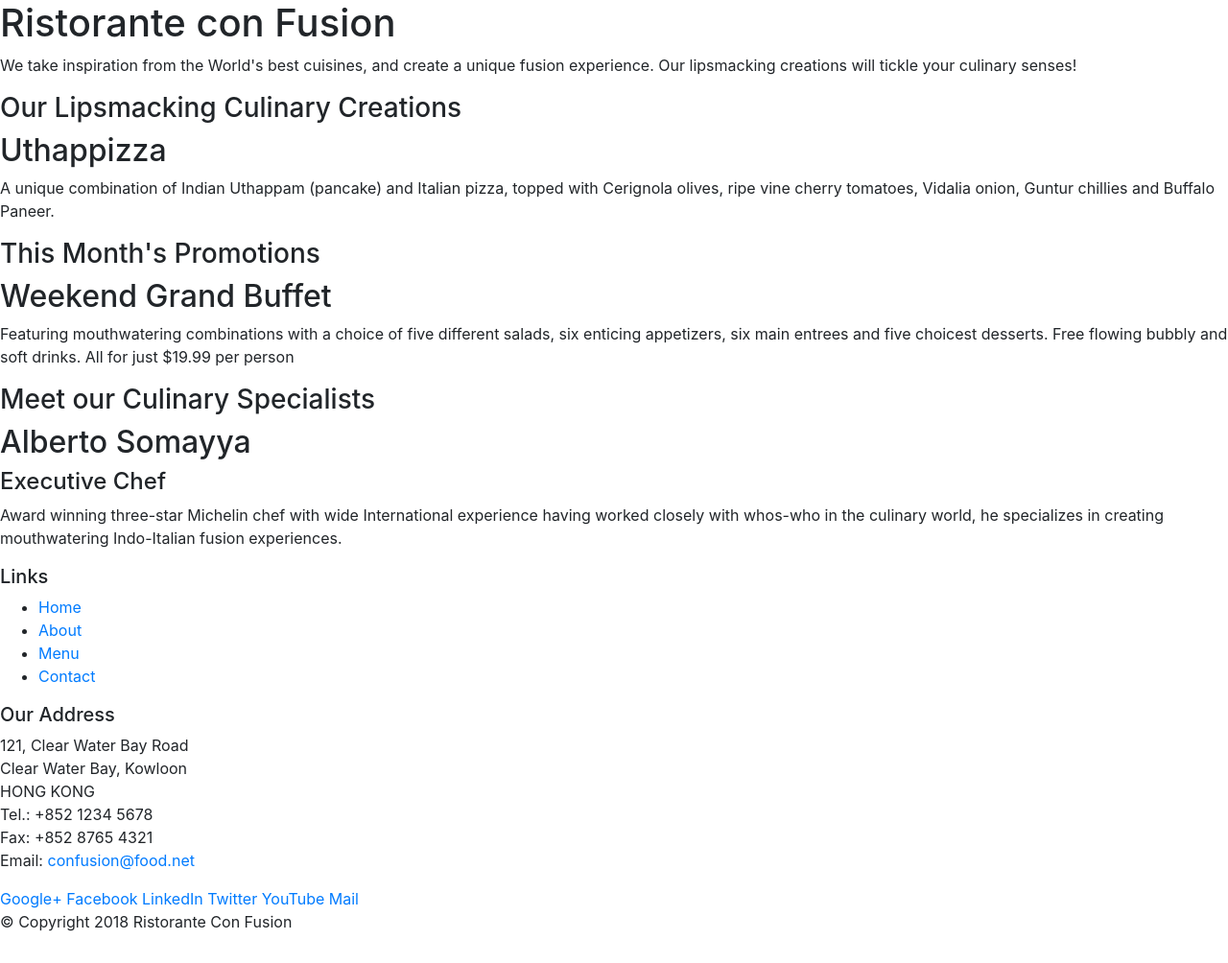
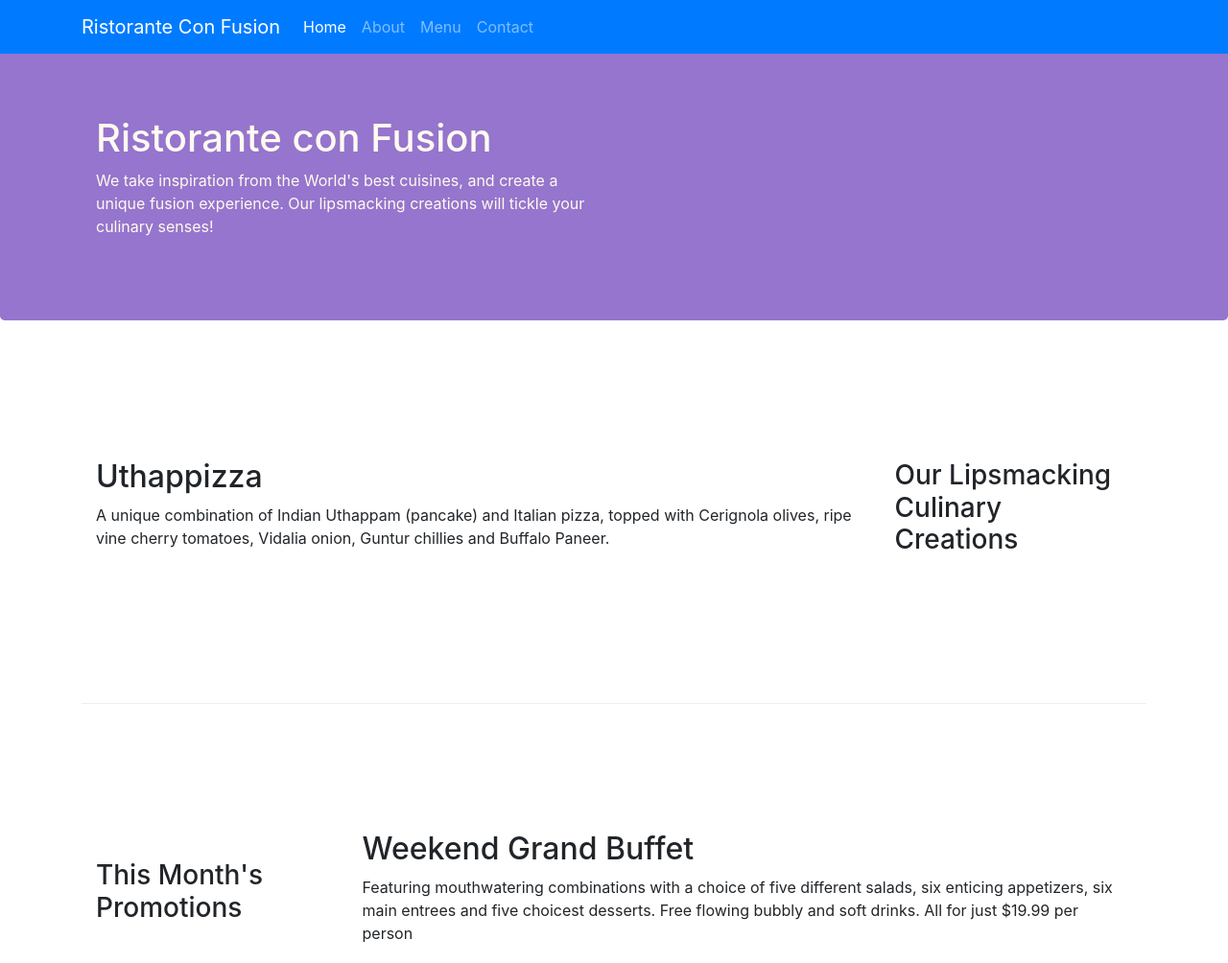
Before and after one commit to safwansadi/conFusion, a website: page index.html in a window 1280 px wide. Shown: the top 1004 px of the page at 96% size. Drawn offline with nearby package versions, Linux system fonts and the light colour scheme.

Commit message:
new commit

```diff
--- a/index.html
+++ b/index.html
@@ -2,6 +2,7 @@
 <html lang="en">
 
 <head>
+    <title>Ristorante Con Fusion</title>
      <!-- Required meta tags always come first -->
     <meta charset="utf-8">
     <meta name="viewport" content="width=device-width, initial-scale=1, shrink-to-fit=no">
@@ -9,51 +10,68 @@
 
     <!-- Bootstrap CSS -->
     <link rel="stylesheet" href="node_modules/bootstrap/dist/css/bootstrap.min.css">
-    <title>Ristorante Con Fusion</title>
+    <link href="styleConFusion.css" rel="stylesheet" type="text/css">
+
 </head>
 
 <body>
+     <nav class="navbar navbar-dark navbar-expand-sm bg-primary fixed-top">
+        <div class="container">
+             <button class="navbar-toggler" type="button" data-toggle="collapse" data-target="#Navbar">
+                <span class="navbar-toggler-icon"></span>
+            </button>
+           <a class="navbar-brand" href="#">Ristorante Con Fusion</a>
+            <div class="collapse navbar-collapse" id="Navbar">
+                <ul class="navbar-nav mr-auto">
+                    <li class="nav-item active"><a class="nav-link" href="#">Home</a></li>
+                    <li class="nav-item"><a class="nav-link" href="./aboutus.html">About</a></li>
+                    <li class="nav-item"><a class="nav-link" href="#">Menu</a></li>
+                    <li class="nav-item"><a class="nav-link" href="#">Contact</a></li>
+                </ul>
+            </div>
+        </div>
+    </nav>
 
-    <header>
-        <div>
-            <div>
-                <div>
+    <header class="jumbotron">
+        <div class="container">
+            <div class="row row-header align-items-center">
+                <div class="col-12 col-sm-6">
                     <h1>Ristorante con Fusion</h1>
                     <p>We take inspiration from the World's best cuisines, and create a unique fusion experience. Our lipsmacking creations will tickle your culinary senses!</p>
                 </div>
-                <div>
+                <div class="col-12 col-sm">
                 </div>
             </div>
         </div>
     </header>
 
-    <div>
-        <div>
-            <div>
+    <div class="container">
+        <div class="row row-content align-items-center">
+            <div class="col-12 col-sm-4 order-sm-last col-md-3">
                 <h3>Our Lipsmacking Culinary Creations</h3>
             </div>
-            <div>
+            <div class="col col-sm order-sm-first col-md">
                 <h2>Uthappizza</h2>
                 <p>A unique combination of Indian Uthappam (pancake) and Italian pizza, topped with Cerignola olives, ripe vine cherry tomatoes, Vidalia onion, Guntur chillies and Buffalo Paneer.</p>
             </div>
         </div>
 
 
-        <div>
-            <div>
+        <div class="row row-content align-items-center">
+            <div class="col-12 col-sm-4 col-md-3">
                 <h3>This Month's Promotions</h3>
             </div>
-            <div>
+            <div class="col col-sm col-md">
                 <h2>Weekend Grand Buffet</h2>
                 <p>Featuring mouthwatering combinations with a choice of five different salads, six enticing appetizers, six main entrees and five choicest desserts. Free flowing bubbly and soft drinks. All for just $19.99 per person </p>
             </div>
         </div>
 
-        <div>
-            <div>
+        <div class="row row-content">
+            <div class="col-12 col-sm-4 order-sm-last col-md-3">
                 <h3>Meet our Culinary Specialists</h3>
             </div>
-            <div>
+            <div class="col col-sm order-sm-first col-md">
                 <h2>Alberto Somayya</h2>
                 <h4>Executive Chef</h4>
                 <p>Award winning three-star Michelin chef with wide International experience having worked closely with whos-who in the culinary world, he specializes in creating mouthwatering Indo-Italian fusion experiences. </p>
@@ -61,19 +79,19 @@
         </div>
     </div>
 
-    <footer>
-        <div>
-            <div>
-                <div>
+    <footer class="footer">
+        <div class="container">
+            <div class="row">
+                <div class="col-4 offset-1 col-sm-2">
                     <h5>Links</h5>
-                    <ul>
+                    <ul class="list-unstyled">
                         <li><a href="#">Home</a></li>
                         <li><a href="#">About</a></li>
                         <li><a href="#">Menu</a></li>
                         <li><a href="#">Contact</a></li>
                     </ul>
                 </div>
-                <div>
+                <div class="col-7 col-sm-5">
                     <h5>Our Address</h5>
                     <address>
                       121, Clear Water Bay Road<br>
@@ -84,8 +102,8 @@
                       Email: <a href="mailto:confusion@food.net">confusion@food.net</a>
                    </address>
                 </div>
-                <div>
-                    <div>
+                <div class="col-12 col-sm-4 align-self-center">
+                    <div class="text-center">
                         <a href="http://google.com/+">Google+</a>
                         <a href="http://www.facebook.com/profile.php?id=">Facebook</a>
                         <a href="http://www.linkedin.com/in/">LinkedIn</a>
@@ -95,8 +113,8 @@
                     </div>
                 </div>
            </div>
-           <div>
-                <div>
+           <div class="col-auto">
+                <div class="row justify-content-center">
                     <p>© Copyright 2018 Ristorante Con Fusion</p>
                 </div>
            </div>
--- /dev/null
+++ b/newcss.css
@@ -0,0 +1,44 @@
+body{
+  background-color: #D3D3D3;
+}
+h1 {
+  margin-bottom: 15px;
+  text-align: center;
+}
+
+p {
+  border: 1px;
+  background-color: #512DA8;
+  height: 150px;
+  font-family: Helvetica;
+  color: white;
+  margin-right: auto;
+  margin-left: auto;
+}
+.container{
+  position: relative;
+  top:5%;
+}
+div#banner{
+  border: 3px solid white;
+  background-color: #512DA8;
+  margin-right:auto;
+  margin-left: auto;
+}
+#banner .content h3 {
+  border:0px solid black;
+  width: 35%;
+  background-color: #512DA8;
+  position: relative;
+  margin: 2px;
+  left: 45%;
+
+}
+
+/* Simple Responsive Framework. */
+.row {
+  width: 100%;
+}
+.navbar-dark {
+     background-color: #512DA8;
+}
--- /dev/null
+++ b/styleConFusion.css
@@ -0,0 +1,34 @@
+.row-header{
+	margin: 0px auto;
+	padding: 0px auto;
+}
+.row-content{
+	margin:0px auto;
+	padding:50px 0px 50px 0px;
+	border-bottom:1px ridge;
+	min-height:400px;
+}
+.footer{
+	background-color: #D1C4E9;
+	margin: 0px auto;
+	padding: 20px 0px 20px 0px;
+}
+.jumbotron{
+	padding: 70px 30px 70px 30px;
+	margin: 0px auto;
+	background :#9575CD;
+	color: floralWhite;
+}
+.address{
+	font-size: 80%;
+	margin: 0px;
+	color: #0f0f0f;
+}
+body{
+    padding:50px 0px 0px 0px;
+    z-index:0;
+}
+
+.navbar-dark {
+     background-color: #512DA8;
+}
```
Also changed, not shown: newidx.html (added, +43 -0 lines), restaurant-logo_large.png (added), star-k-logo.png (added). Lines whose indentation alone changed are shown as unchanged.
